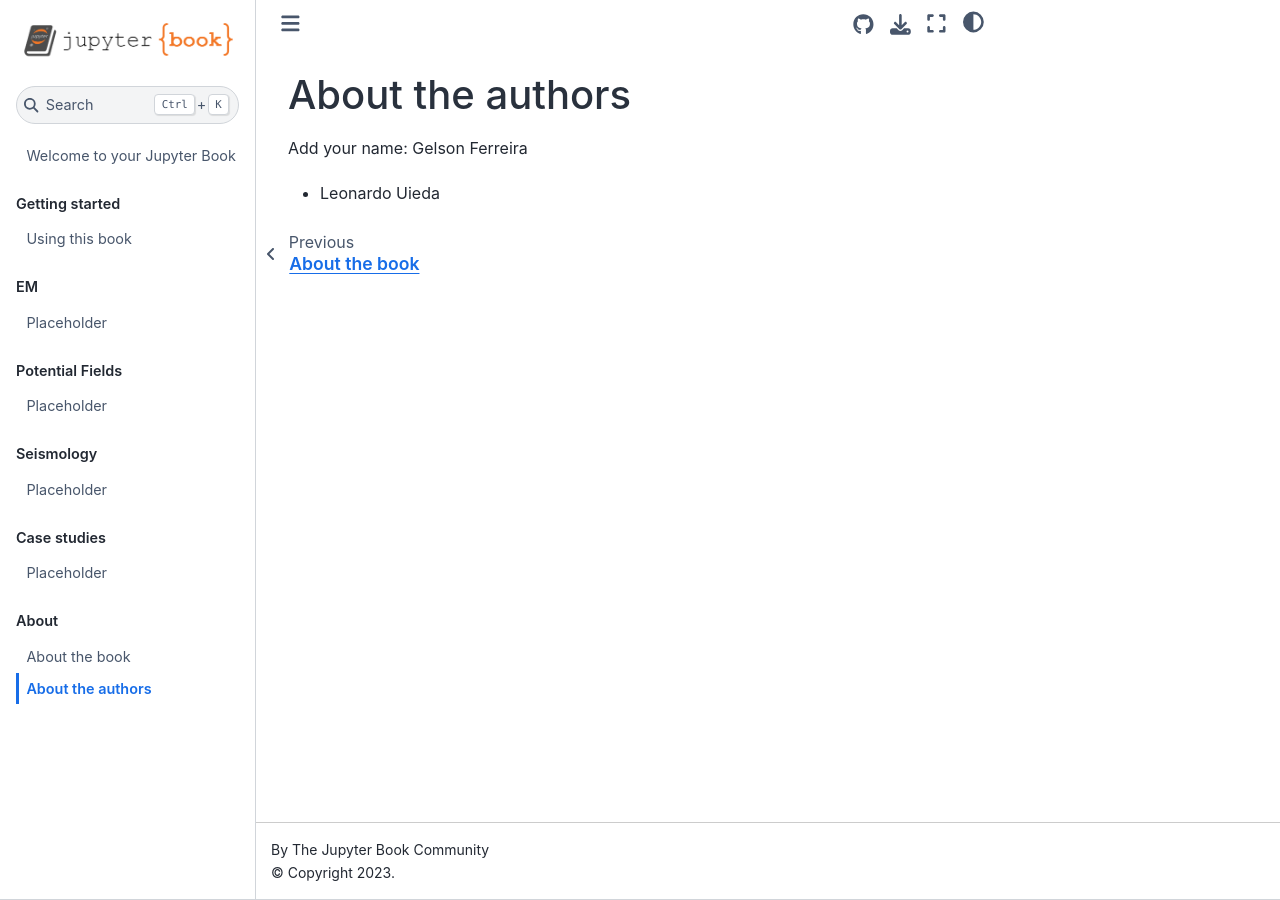
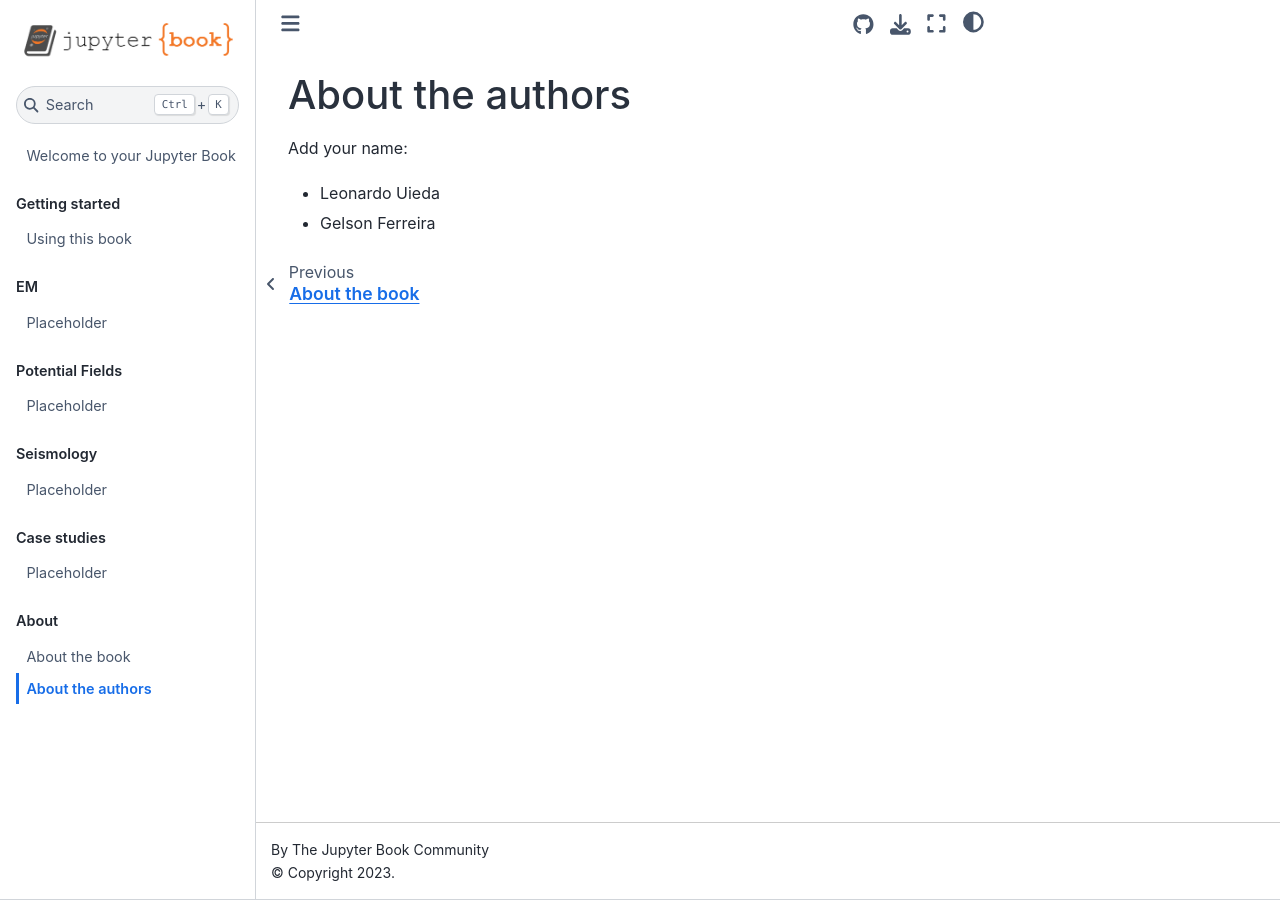
Before and after one commit to GeophysicsLibrary/applied-geophysics, a Jupyter Book: the page built from about/authors.md, in a window 1280 px wide. Built offline with Jupyter Book 1.0.4 settings and Sphinx 7.4.7 and the Sphinx Book theme 1.1.4, drawn with Linux system fonts in a browser that asks for light colours; pages that are not in the unit, such as notebooks, are missing from menus.

```diff
--- a/about/authors.md
+++ b/about/authors.md
@@ -1,5 +1,6 @@
 # About the authors
 
-Add your name: Gelson Ferreira
+Add your name:
 
 * Leonardo Uieda
+* Gelson Ferreira
```
